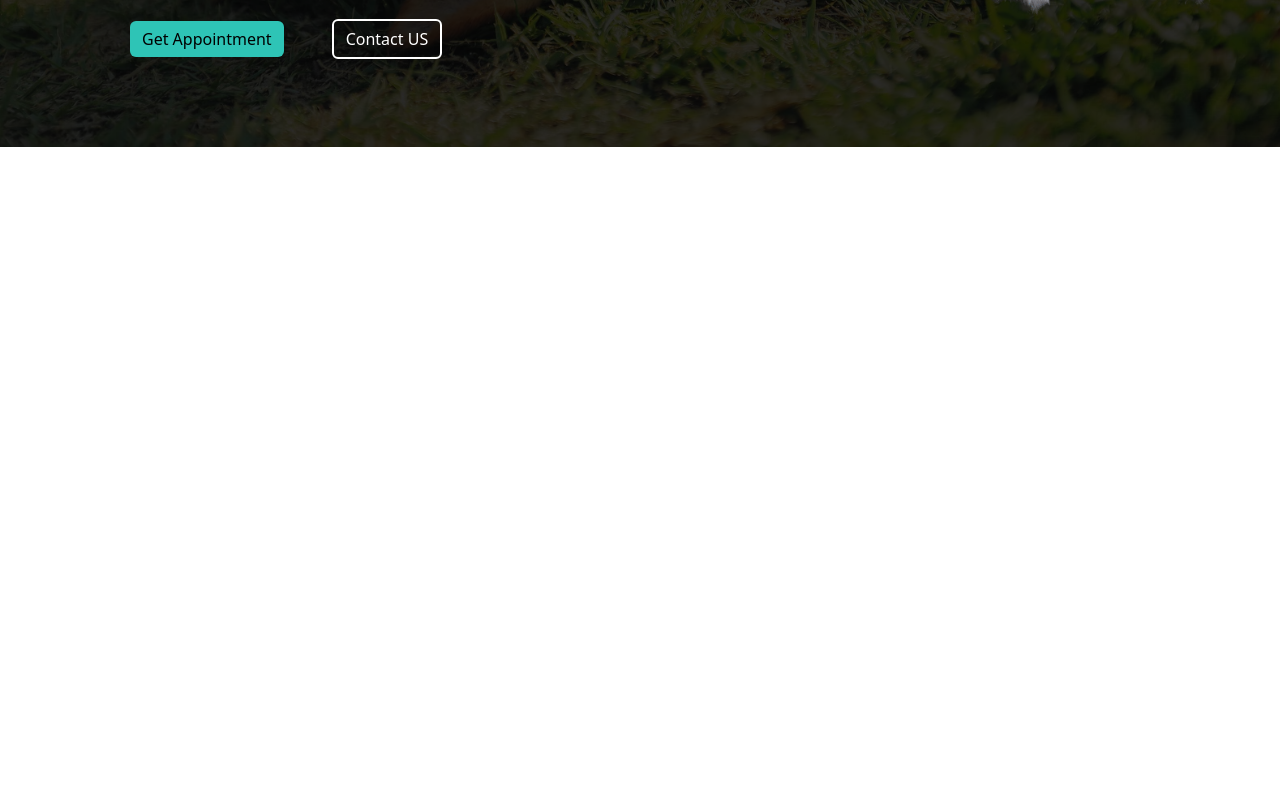
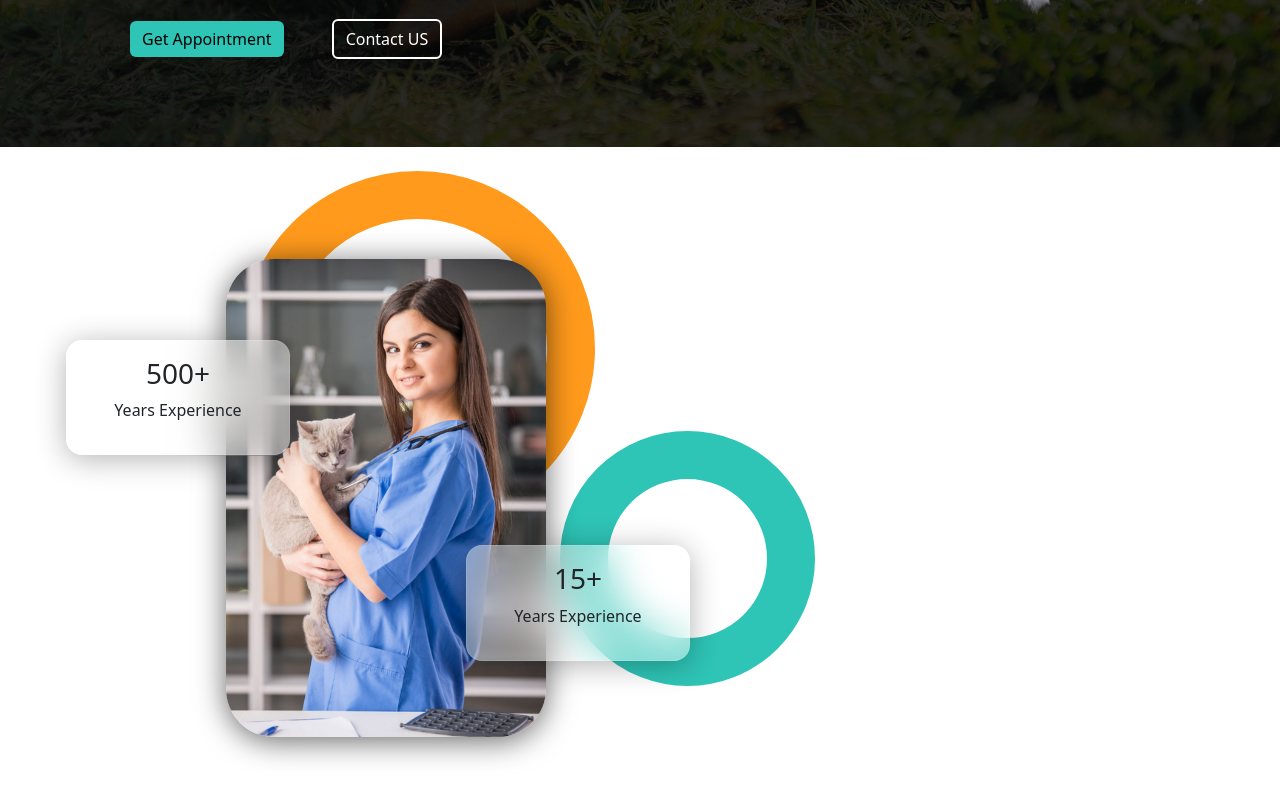
Before and after one commit to gihanshirantha/PetPlus.com, a React (Create React App) app in the folder petplus/: page / in a window 1280 px wide. Shown: the part 658-1458 px from the top of the page. Before the commit the page ends 805 px from the top, so only its background shows below. Built offline with nearby package versions, Linux system fonts and the light colour scheme.

Commit message:
about us design

```diff
--- /dev/null
+++ b/petplus/src/Components/AboutUs/Aboutus.jsx
@@ -0,0 +1,37 @@
+import React from 'react'
+import './aboutus.css'
+import {Container,Row,Col,Button} from 'react-bootstrap'
+import AboutImg from '../../assets/image/About-img.png'
+
+const Aboutus = () => {
+  return (
+    <div>
+        <Container>
+            <Row>
+                <Col lg='6'>
+                    <div className="about_design">
+                    <span class="dot"></span>
+                    <span class="dot2"></span>
+                    <div className="about_img">
+                        <img src={AboutImg} alt="" />
+                    </div>
+                    <div className="experience">
+                        <h3>15+</h3>
+                        <p>Years Experience</p>
+                    </div>
+                    <div className="Clients">
+                        <h3>500+</h3>
+                        <p>Years Experience</p>
+                    </div>
+                    </div>
+                </Col>
+                <Col lg='6'></Col>
+
+            </Row>
+        </Container>
+
+    </div>
+  )
+}
+
+export default Aboutus
--- /dev/null
+++ b/petplus/src/Components/AboutUs/aboutus.css
@@ -0,0 +1,68 @@
+.about_design{
+    margin-top: 4rem;
+}
+
+.about_img img{
+    width: 20rem;
+    border-radius: 3rem;
+    margin-top: 3rem;
+    margin-left: 9rem;
+    box-shadow: 0 4px 30px rgba(0, 0, 0, 0.6);
+}
+.experience{
+    border: 1px solid black;
+    width: 14rem;
+    padding: 1rem;
+    text-align: center;
+    border-radius: 1rem;
+    background: rgba(255, 255, 255, 0.41);
+    border-radius: 16px;
+    box-shadow: 0 4px 30px rgba(0, 0, 0, 0.3);
+    backdrop-filter: blur(20px);
+    -webkit-backdrop-filter: blur(20px);
+    border: 1px solid rgba(255, 255, 255, 0.11);
+    position: relative;
+    left: 24rem;
+    bottom: 12rem;
+}
+.Clients{
+    border: 1px solid black;
+    width: 14rem;
+    padding: 1rem;
+    text-align: center;
+    border-radius: 1rem;
+    background: rgba(255, 255, 255, 0.41);
+    border-radius: 16px;
+    box-shadow: 0 4px 30px rgba(0, 0, 0, 0.3);
+    backdrop-filter: blur(20px);
+    -webkit-backdrop-filter: blur(20px);
+    border: 1px solid rgba(255, 255, 255, 0.11);
+    position: relative;
+    left: -1rem;
+    bottom: 32rem;
+}
+.dot {
+    height: 355px;
+    width: 355px;
+    background: white;
+    border: 3rem solid var(--secondary-color);
+    border-radius: 50%;
+    display: inline-block;
+    position:absolute;
+    z-index: -10;
+    bottom: -24rem;
+    left: 15rem;
+  }
+
+  .dot2 {
+    height: 255px;
+    width: 255px;
+    background: white;
+    border: 3rem solid var(--primary-color);
+    border-radius: 50%;
+    display: inline-block;
+    position:absolute;
+    z-index: -10;
+    bottom: -34rem;
+    left: 35rem;
+  }
--- a/petplus/src/Page/Home.jsx
+++ b/petplus/src/Page/Home.jsx
@@ -1,12 +1,14 @@
 import React from 'react'
 import Header from '../Components/Header/Header'
 import Hero from '../Components/Hero/Hero'
+import About from '../Components/AboutUs/Aboutus'
 
 const Home = () => {
   return (
     <div>
         <Header/>
         <Hero/>
+        <About/>
     </div>
   )
 }
```
